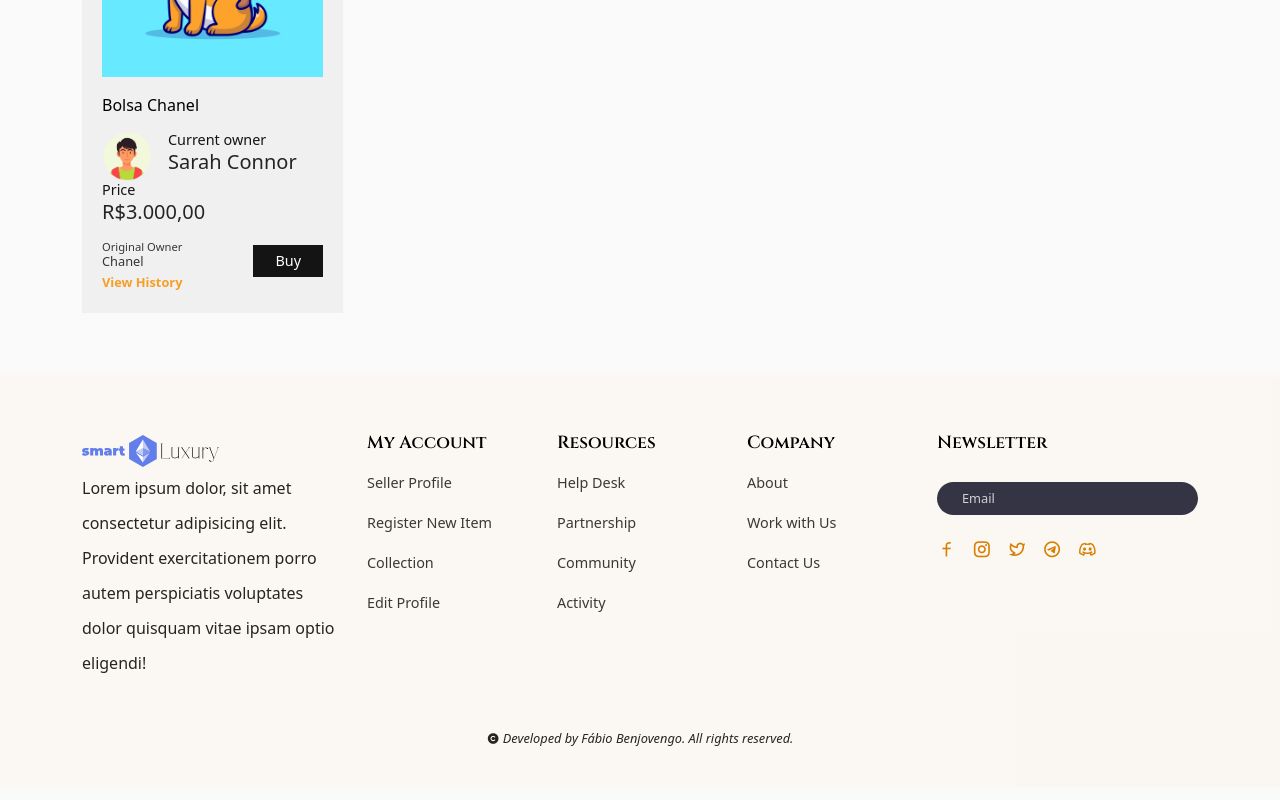
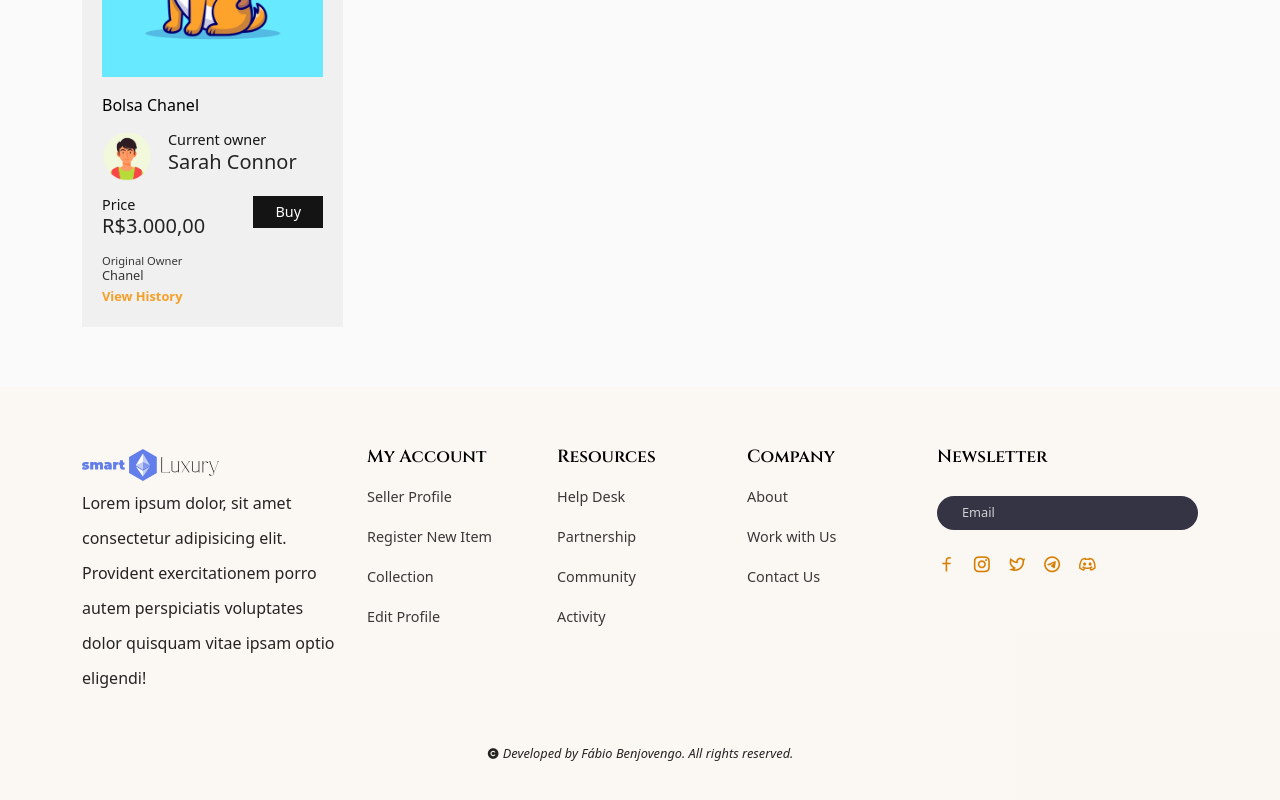
Before and after one commit to Benjovengo/SmartLuxury, a React (Create React App) app in the folder client/: page /home in a window 1280 px wide. Shown: the part 893-1693 px from the top of the page. Built offline with nearby package versions, Linux system fonts and the light colour scheme.

Commit message:
fix: add card with hard coded data

```diff
--- a/client/src/components/ui/Live-auction/live-auction.css
+++ b/client/src/components/ui/Live-auction/live-auction.css
@@ -62,6 +62,20 @@
   padding: 0;
 }
 
+.price__info h6 {
+  font-size: 0.9rem;
+  color: #141414;
+  font-weight: 500;
+  margin: 1em 0 0 0;
+  padding: 0;
+}
+
+.price__info p {
+  font-size: 1.25rem;
+  margin: -0.25em 0 0 0;
+  padding: 0;
+}
+
 
 .bid__btn {
   border: none;
--- a/client/src/components/ui/Nft-card/NftCard.jsx
+++ b/client/src/components/ui/Nft-card/NftCard.jsx
@@ -29,11 +29,15 @@ const NftCard = () => {
           </div>
         </div>
 
-      <div className='owner__info w-70'>
+        <div className="price__info d-flex align-items-center justify-content-between">
+          <div className='w-50'>
             <h6>Price</h6>
             <p>R$3.000,00</p>
           </div>
-
+          <div className='d-flex align-items-center justify-content-between'>
+            <button className="bid__btn d-flex align-items-center gap-2">Buy</button>
+          </div>
+        </div>
 
         <div className="creator__info d-flex align-items-center justify-content-between">
           <div className='w-50'>
@@ -41,18 +45,8 @@ const NftCard = () => {
             <p>Chanel</p>
             <span><Link to='#' className='history__link'>View History</Link></span>
           </div>
-        <div className='d-flex align-items-center justify-content-between'>
-          <button className="bid__btn d-flex align-items-center gap-2">Buy</button>
         </div>
       </div>
-
-
-
-  </div>
-
-
-
-
     </div>
   )
 }
```
Lines whose indentation alone changed are shown as unchanged.
